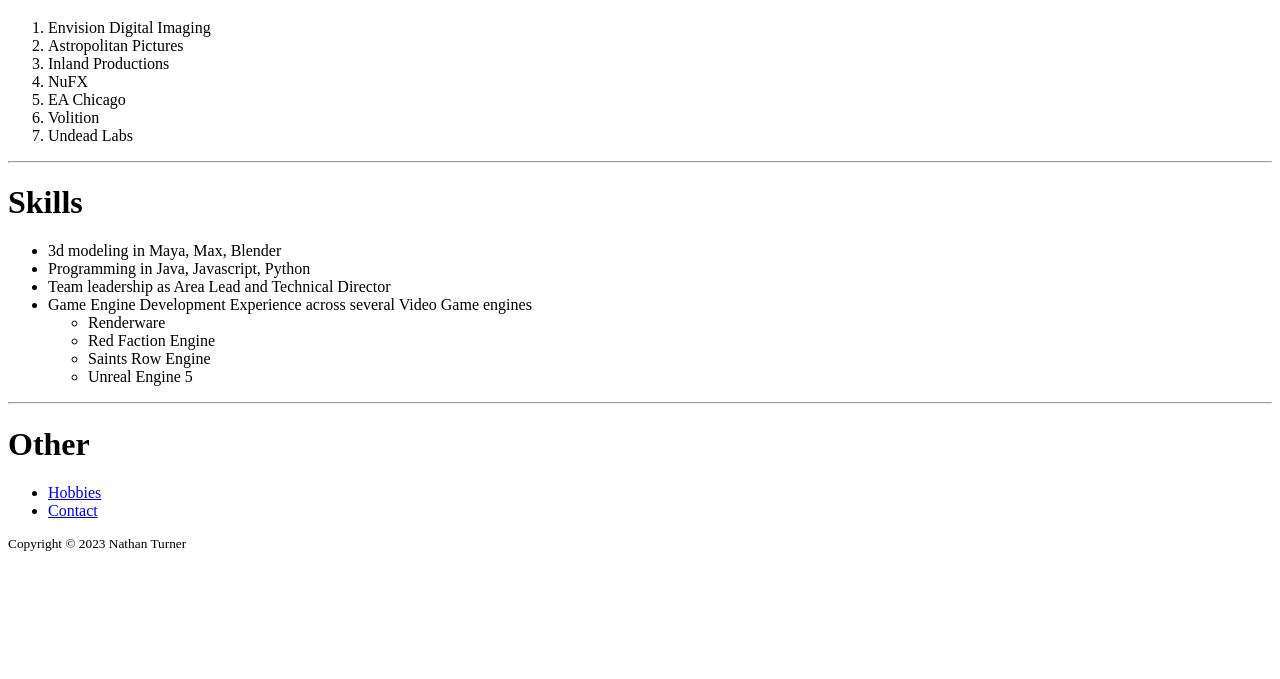
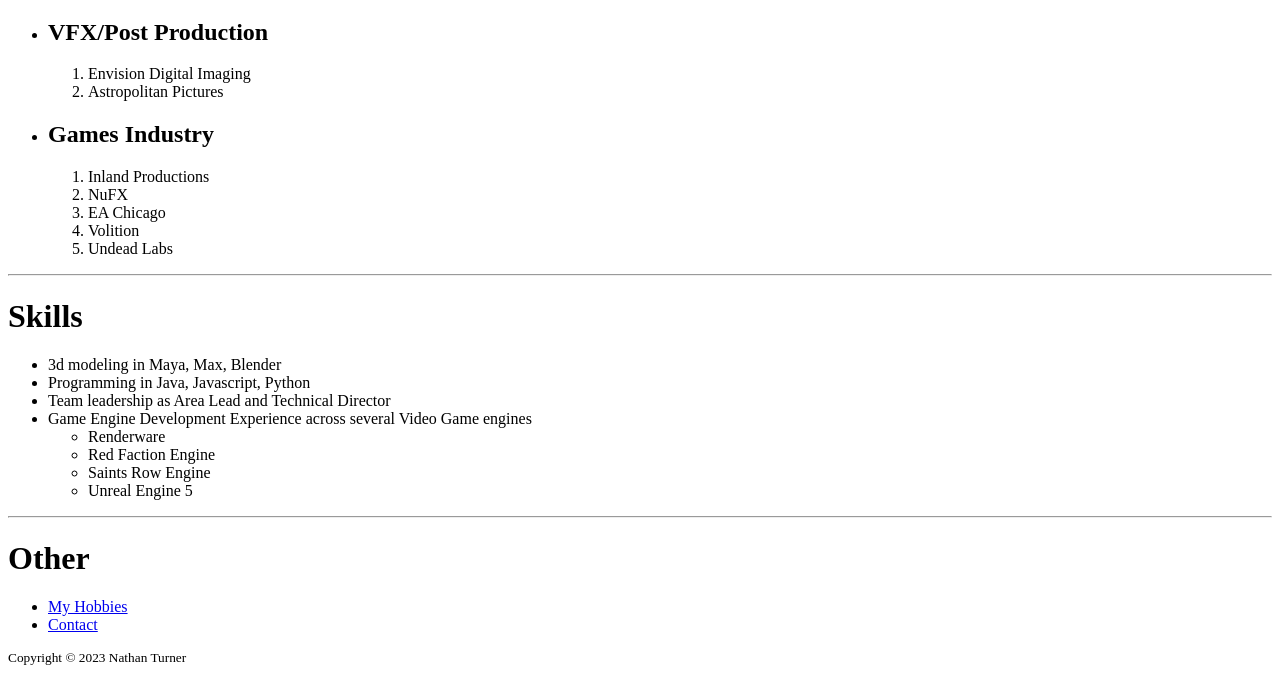
Before and after one commit to astral451/web-dev-bootcamp-capstone01, a plain HTML site: page index.html in a window 1280 px wide. Shown: the part 597-1276 px from the top of the page. Before the commit the page ends 1163 px from the top, so only its background shows below. Drawn offline with Linux system fonts and the light colour scheme.

Commit message:
Moderate improvements to Work Experience

```diff
--- a/index.html
+++ b/index.html
@@ -21,15 +21,25 @@
     </div>
     <hr />
     <h1>Work Experience</h1>
+    <ul>
+        <li>
+            <h2>VFX/Post Production</h2>
             <ol>
                 <li>Envision Digital Imaging</li>
                 <li>Astropolitan Pictures</li>
+            </ol>
+        </li>
+        <li>
+            <h2>Games Industry</h2>
+            <ol>
                 <li>Inland Productions</li>
                 <li>NuFX</li>
                 <li>EA Chicago</li>
                 <li>Volition</li>
                 <li>Undead Labs</li>
             </ol>
+        </li>
+    </ul>
     <hr />
     <h1>Skills</h1>
     <ul>
@@ -48,7 +58,7 @@
     <hr />
     <h1>Other</h1>
     <ul>
-        <li><a href="./public/hobbies.html">Hobbies</a></li>
+        <li><a href="./public/hobbies.html">My Hobbies</a></li>
         <li><a href="./public/contact.html">Contact</a></li>
     </ul>
 </body>
```
Lines whose indentation alone changed are shown as unchanged.
